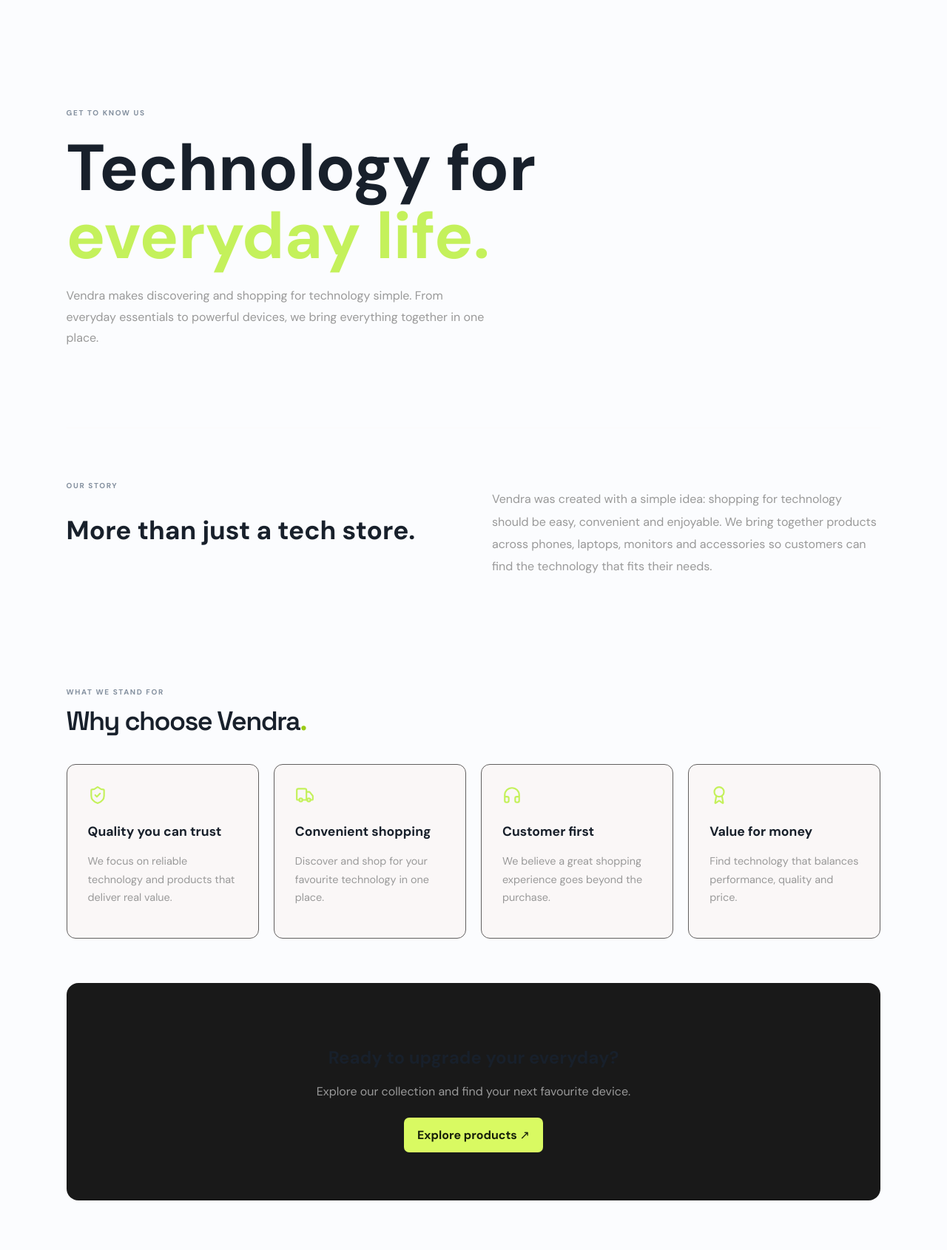
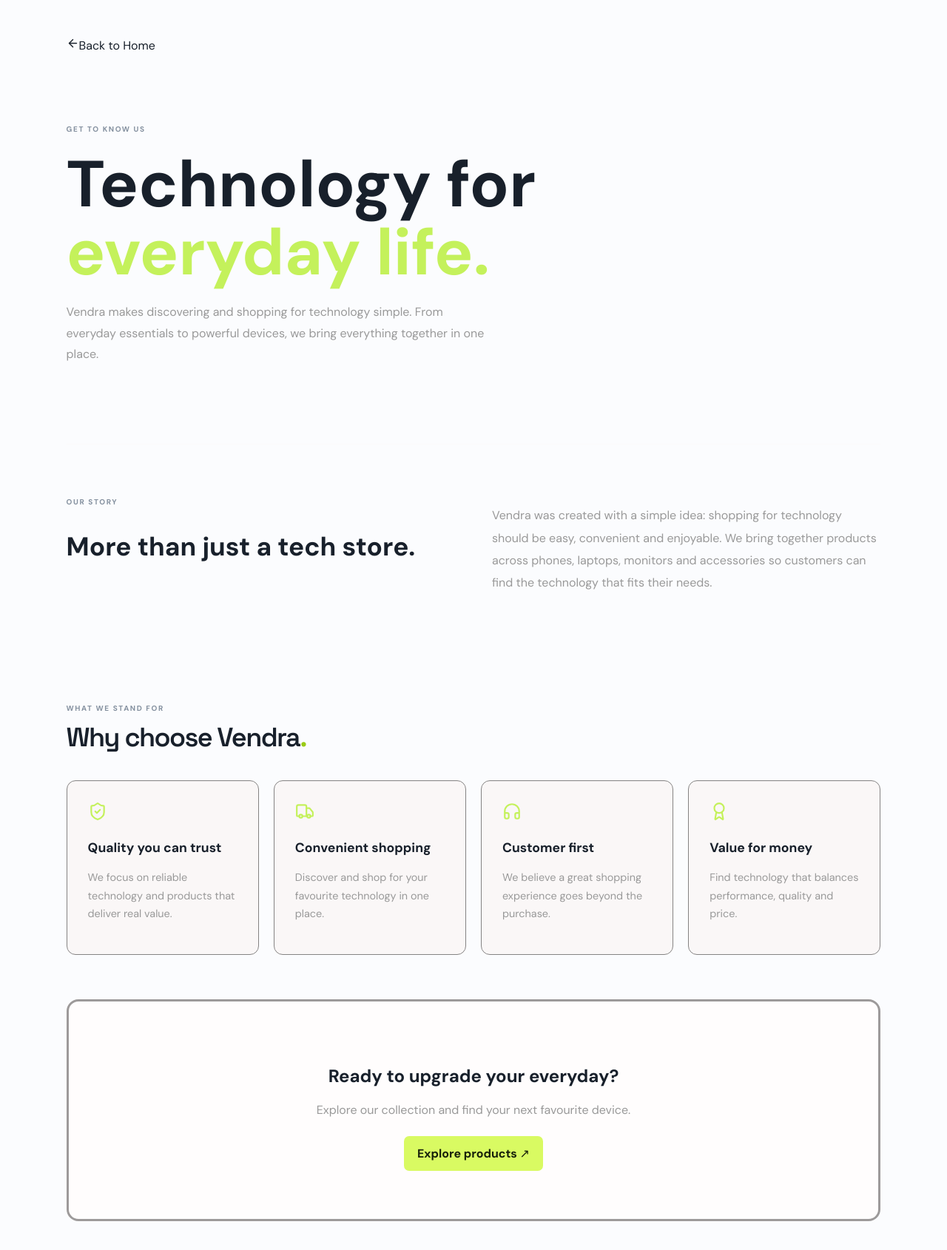
Before and after one commit to sajshellu2610/Vendra-E-commerce, a React (Vite) app: page /about in a window 1280 px wide. Shown: the top 1690 px of the page at 74% size. Built offline with nearby package versions, Linux system fonts and the light colour scheme; no server answers.

Commit message:
update About page

```diff
--- a/src/pages/About.jsx
+++ b/src/pages/About.jsx
@@ -1,6 +1,8 @@
 
 import React from "react";
 import { ShieldCheck, Truck, Headphones, Award } from "lucide-react";
+import { Link } from "react-router-dom"
+import { ArrowLeft } from "lucide-react";
 
 const values = [
   {
@@ -28,6 +30,11 @@ const values = [
 export default function About() {
   return (
     <main className="about-page">
+
+      <Link to="/" className="back-button">
+        <ArrowLeft size={17} />
+        Back to Home
+      </Link>
       <section className="about-hero">
         <span className="eyebrow">GET TO KNOW US</span>
         <h1>
--- a/src/styles.css
+++ b/src/styles.css
@@ -244,7 +244,7 @@ button:disabled {
 .value-card {
   padding: 28px;
   background: #faf7f7;
-  border: 1px solid #615f5f;
+  border: 1px solid #858383;
   border-radius: 12px;
 }
 
@@ -266,8 +266,9 @@ button:disabled {
 .about-cta {
   padding: 65px 25px;
   text-align: center;
-  background: #191919;
+  background: #fffdfd;
   border-radius: 16px;
+  border: solid #9d9a9a;
 }
 
 .about-cta p {
```
